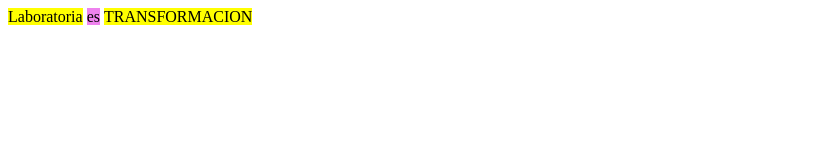
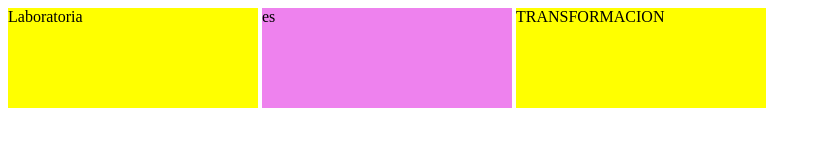
Before and after one commit to LeidyRosmery/EjercicioPractica022, a plain HTML site: page index.html in a window 1280 px wide. Shown: the whole page, without its empty margins (0-821 px from the left). Drawn offline with Linux system fonts and the light colour scheme.

Commit message:
Ejercicio04

```diff
--- a/assets/css/main.css
+++ b/assets/css/main.css
@@ -7,5 +7,7 @@
 }
 
 div {
-    display: inline;
+    height: 100px;
+    width: 250px;
+    display: inline-block;
 }
```
